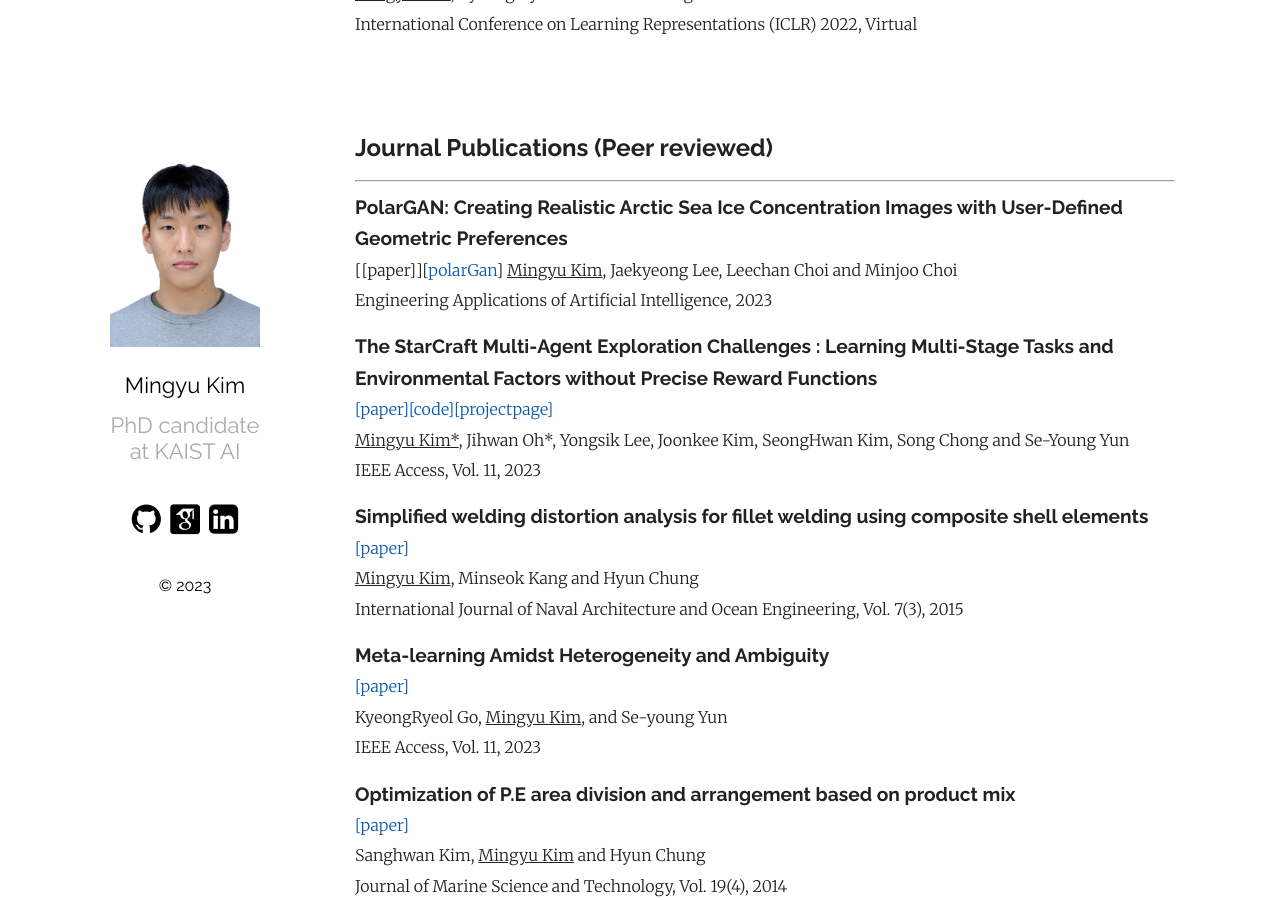
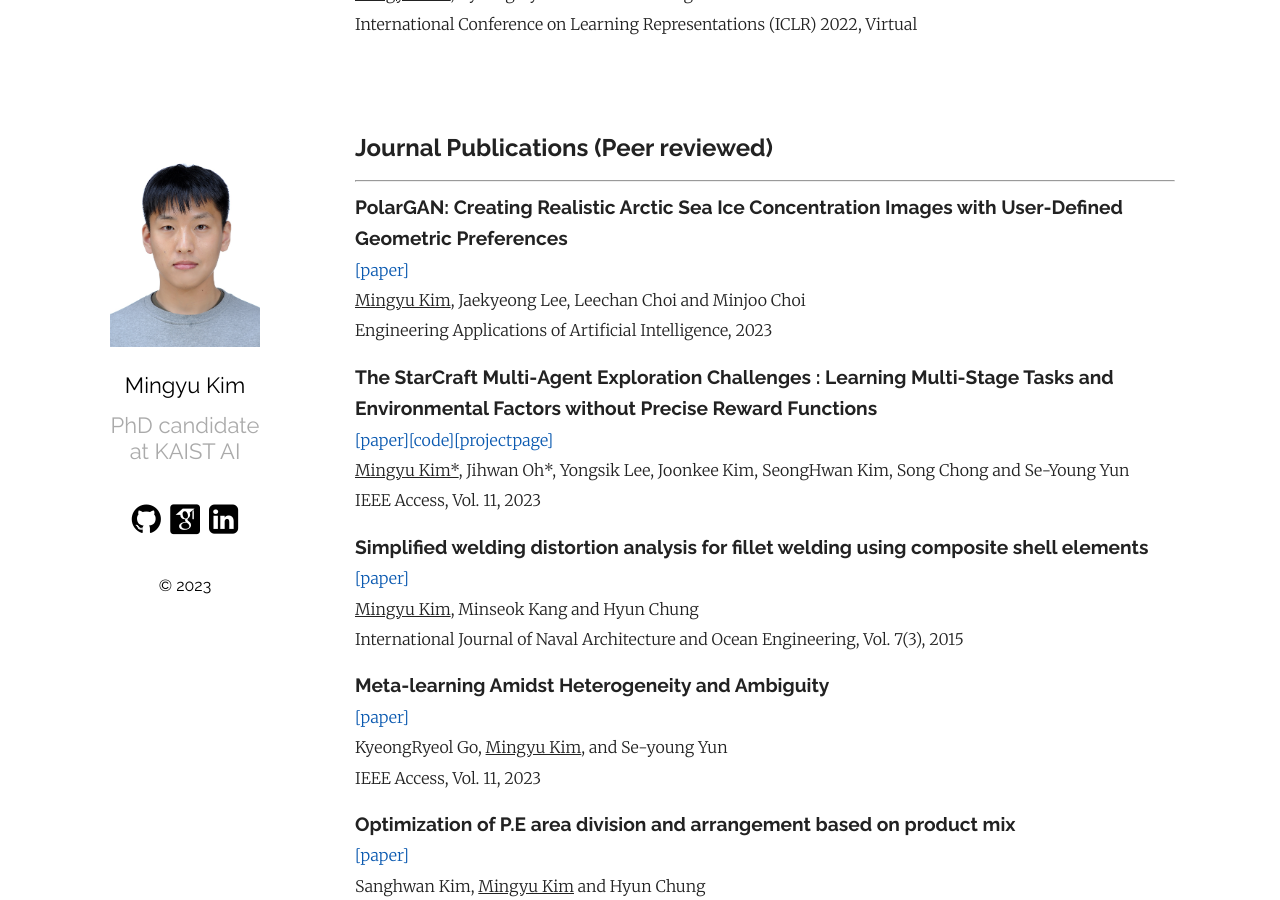
Before and after one commit to MingyuKim87/MingyuKim87.github.io, a Jekyll site: the page built from index.md, in a window 1280 px wide and 900 px high, scrolled down 1082 px. Built offline with Jekyll 4.4.1, drawn with Linux system fonts in a browser that asks for light colours; some web fonts are replaced.

Commit message:
Update index.md

```diff
--- a/index.md
+++ b/index.md
@@ -52,7 +52,7 @@ Email : callingu [at] kaist.ac.kr
 <hr>
 
 **<span style="font-family:Raleway; font-size:1.2em;">PolarGAN: Creating Realistic Arctic Sea Ice Concentration Images with User-Defined Geometric Preferences</span>**
-[[paper]][[polarGan]]
+[[paper]][polarGan]
 <U>Mingyu Kim</U>, Jaekyeong Lee, Leechan Choi and Minjoo Choi
 Engineering Applications of Artificial Intelligence, 2023
 
```
